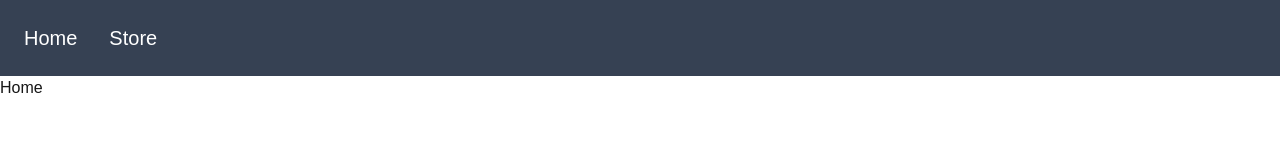
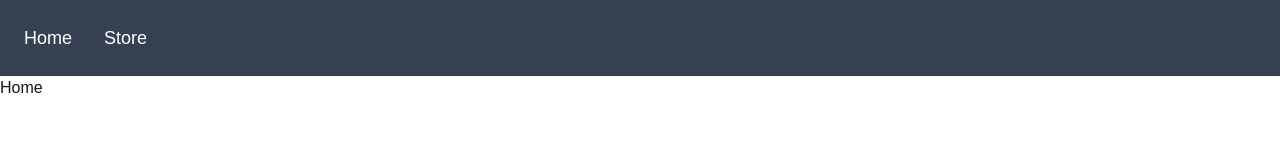
Before and after one commit to Hamzah-Mohandes/dashboard, a Next.js app: page / in a window 1280 px wide. Shown: the top 160 px of the page. Built offline with nearby package versions, Linux system fonts and the light colour scheme.

Commit message:
Dynamic  navbar

```diff
--- a/app/components/Navbar.tsx
+++ b/app/components/Navbar.tsx
@@ -2,10 +2,18 @@ import Link from 'next/link'
 import React from 'react'
 
 function Navbar() {
+
+    const navLinks = [
+        { name: "Home", href: "/" },
+        { name: "Store", href: "/store" },
+    ]
+
+
     return (
-        <nav className='flex gap-4 bg-gray-700 p-4 text-white text-xl'>
-            <Link href="/" className=' hover:bg-gray-600 p-2 rounded-xl transition-all duration-300 hover:text-gray-100 hover:scale-120  '>Home</Link>
-            <Link href="/store" className='hover:bg-gray-600 p-2 rounded-xl transition-all duration-300 hover:text-gray-100 hover:scale-120  '>Store</Link>
+        <nav className='flex gap-4 bg-gray-700 p-4 text-white text-lg'>
+            {navLinks.map((link, index) => (
+                <Link key={index} href={link.href} className=' hover:bg-gray-600 p-2 rounded-xl transition-all  duration-300 hover:text-gray-100 hover:scale-120  '>{link.name}</Link>
+            ))}
         </nav>
     )
 }
```
